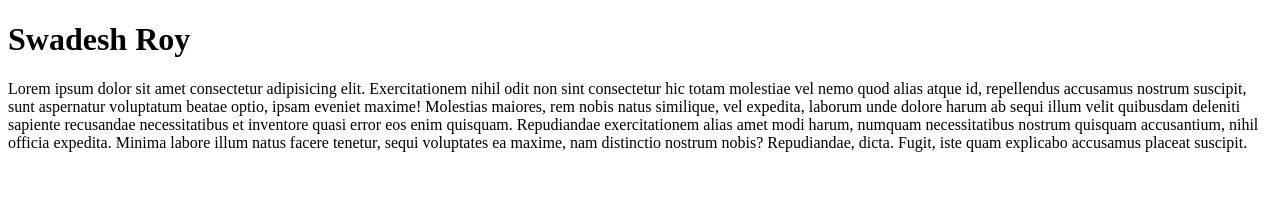
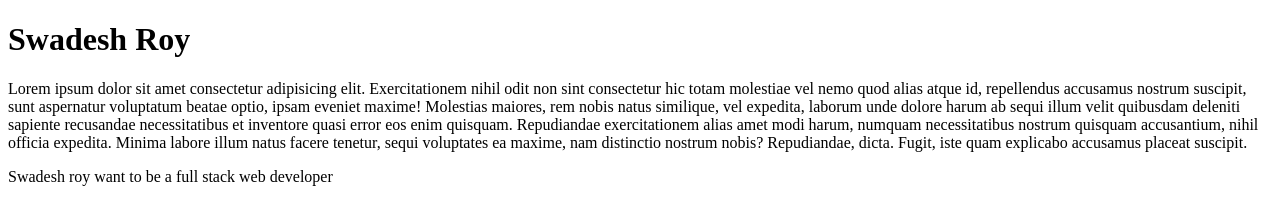
Before and after one commit to Swadesh6364/First-Project, a plain HTML site: page index.html in a window 1280 px wide. Drawn offline with Linux system fonts and the light colour scheme.

Commit message:
Update index.html

```diff
--- a/index.html
+++ b/index.html
@@ -8,5 +8,6 @@
 <body>
 <h1>Swadesh Roy</h1>
 <p>Lorem ipsum dolor sit amet consectetur adipisicing elit. Exercitationem nihil odit non sint consectetur hic totam molestiae vel nemo quod alias atque id, repellendus accusamus nostrum suscipit, sunt aspernatur voluptatum beatae optio, ipsam eveniet maxime! Molestias maiores, rem nobis natus similique, vel expedita, laborum unde dolore harum ab sequi illum velit quibusdam deleniti sapiente recusandae necessitatibus et inventore quasi error eos enim quisquam. Repudiandae exercitationem alias amet modi harum, numquam necessitatibus nostrum quisquam accusantium, nihil officia expedita. Minima labore illum natus facere tenetur, sequi voluptates ea maxime, nam distinctio nostrum nobis? Repudiandae, dicta. Fugit, iste quam explicabo accusamus placeat suscipit.</p>
+<p> Swadesh roy want to be a full stack web developer</p>
 </body>
 </html>
```
